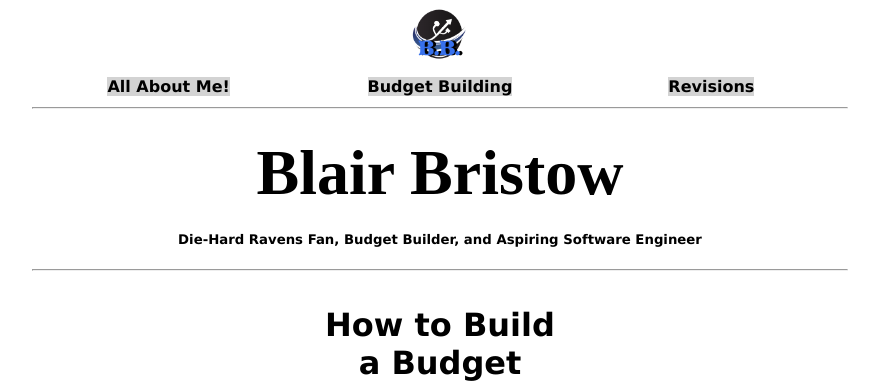
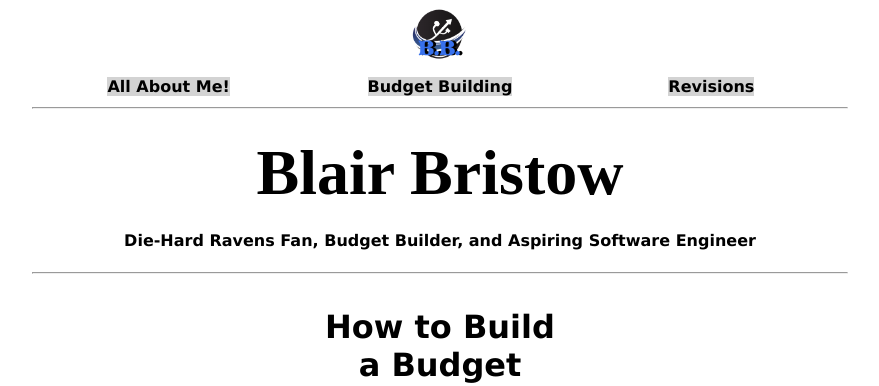
Before and after one commit to BlairHBris/My-Website, a plain HTML site: page budgetbuilding.html in a window 1280 px wide. Shown: the top 386 px of the page, without its empty margins (200-1079 px from the left). Drawn offline with Linux system fonts and the light colour scheme.

Commit message:
edit subheader size

```diff
--- a/budgetbuilding.html
+++ b/budgetbuilding.html
@@ -31,8 +31,8 @@
         <hr>
         <br>
         <h1>Blair Bristow</h1>
-        <h5>Die-Hard Ravens Fan, Budget Builder, and Aspiring
-            Software Engineer</h5>
+        <h4>Die-Hard Ravens Fan, Budget Builder, and Aspiring
+            Software Engineer</h4>
         <hr>
     </header>
 
```
Also changed, not shown: index.html (+2 -2 lines), revisions.html (+2 -2 lines).
